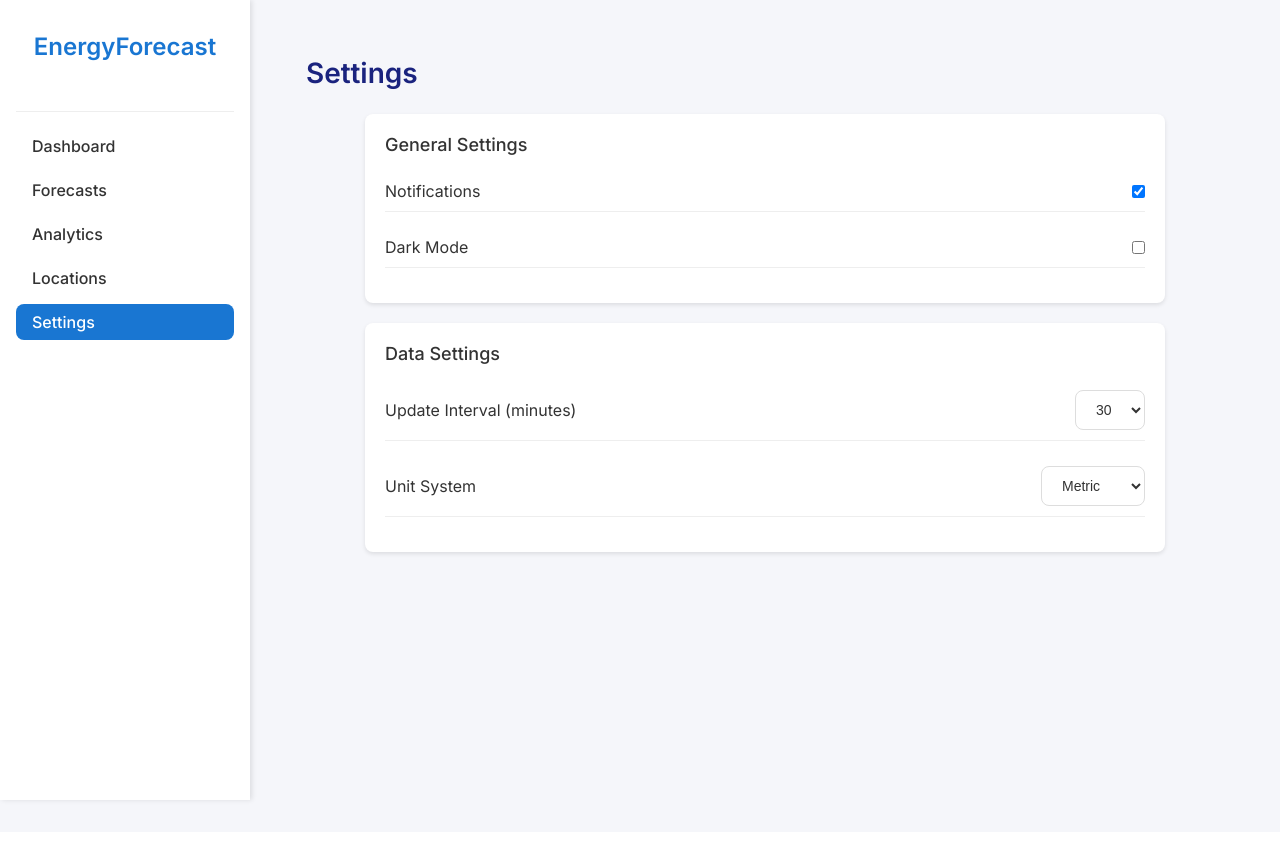
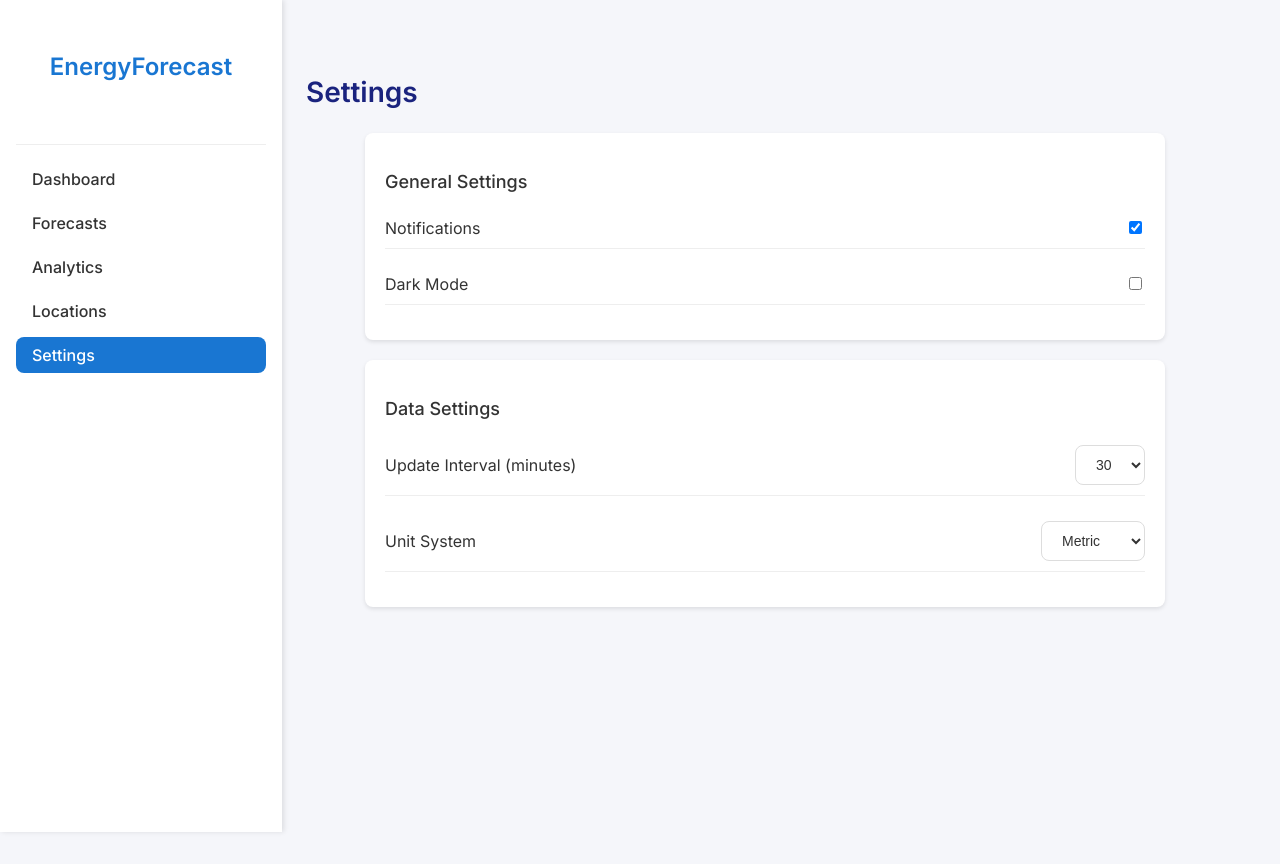
Before and after one commit to bhavishya-06/Null-Void, a React (Vite) app in the folder nullvoid/: page /settings in a window 1280 px wide. Before the commit the page ends 832 px from the top, so only its background shows below. Built offline with nearby package versions, Linux system fonts and the light colour scheme.

Commit message:
backend changes

```diff
--- a/nullvoid/package.json
+++ b/nullvoid/package.json
@@ -18,6 +18,7 @@
     "@eslint/js": "^9.21.0",
     "@types/react": "^19.0.10",
     "@types/react-dom": "^19.0.4",
+    "@vitejs/plugin-react": "^4.3.4",
     "@vitejs/plugin-react-swc": "^3.8.0",
     "eslint": "^9.21.0",
     "eslint-plugin-react-hooks": "^5.1.0",
@@ -25,7 +26,7 @@
     "globals": "^15.15.0",
     "vite": "^6.2.0"
   },
-  "description": "This template provides a minimal setup to get React working in Vite with HMR and some ESLint rules.",
+  "description": "",
   "main": "eslint.config.js",
   "keywords": [],
   "author": "",
--- a/nullvoid/src/App.css
+++ b/nullvoid/src/App.css
@@ -1,8 +1,9 @@
-/* Reset default styles */
-* {
+#root {
+  width: 100%;
+  min-height: 100vh;
   margin: 0;
   padding: 0;
-  box-sizing: border-box;
+  display: flex;
 }
 
 :root {
@@ -25,6 +26,7 @@ body {
 .app-container {
   display: flex;
   width: 100%;
+<<<<<<< Updated upstream
   min-height: 100vh;
   background-color: #f5f6fa;
   margin: 0 auto;
@@ -50,6 +52,23 @@ body {
     padding: var(--spacing-lg);
     gap: var(--spacing-lg);
   }
+=======
+  height: 100vh;
+  overflow: hidden;
+}
+
+.sidebar {
+  width: 250px;
+  height: 100%;
+  background: white;
+  padding: 20px;
+}
+
+.main-content {
+  flex: 1;
+  padding: 20px;
+  overflow-y: auto;
+>>>>>>> Stashed changes
 }
 
 .logo {
```
Also changed, not shown: 1 other file (tests, documents, lock files or other folders).
